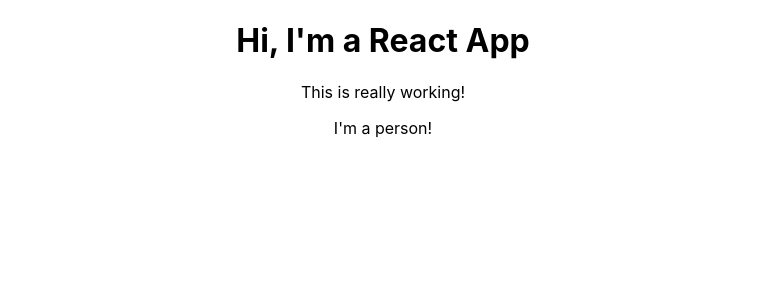
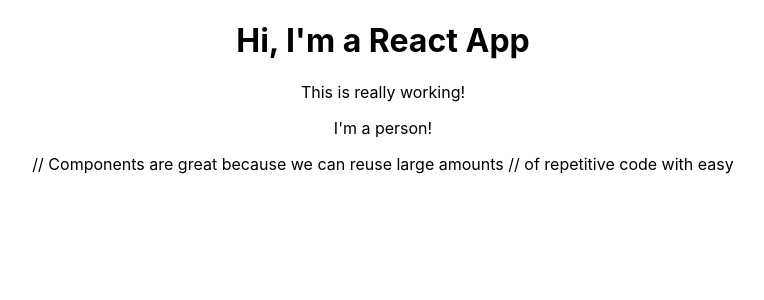
Before and after one commit to AAM77/udemy_react_complete_guide, a React (Create React App) app in the folder 02_React_Base_Features_and_Syntax/react-complete-guide/: page / in a window 1280 px wide. Shown: the top 300 px of the page, without its empty margins (257-1021 px from the left). Built offline with nearby package versions, Linux system fonts and the light colour scheme.

Commit message:
Added a simple note about functional/presentational components vs. class-based components. Also added a comment about why components are useful.

```diff
--- a/02_React_Base_Features_and_Syntax/react-complete-guide/src/App.js
+++ b/02_React_Base_Features_and_Syntax/react-complete-guide/src/App.js
@@ -13,6 +13,8 @@
       <h1>Hi, I'm a React App</h1>
       <p>This is really working!</p>
       <Person />
+      // Components are great because we can reuse large amounts
+      // of repetitive code with easy
     </div>
 
 
```
Also changed, not shown: 02_React_Base_Features_and_Syntax/react-complete-guide/src/Person/Person.js (+7 -0 lines).
